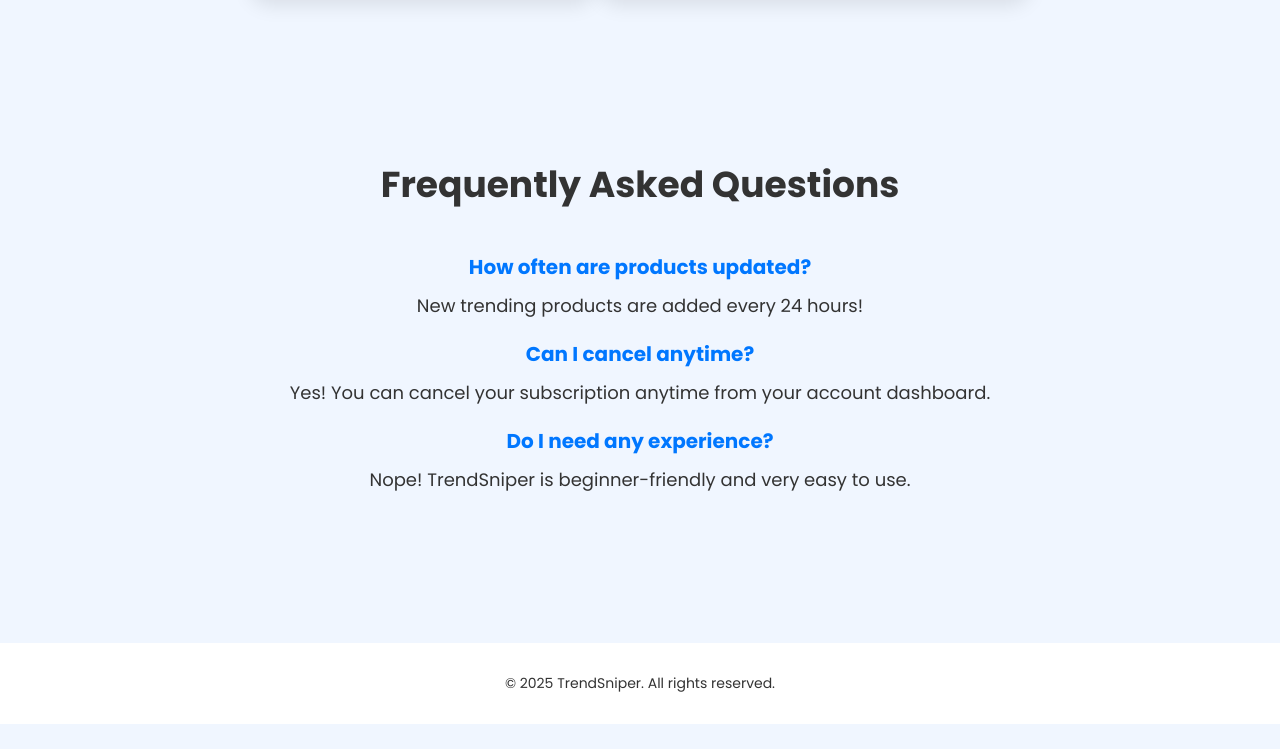
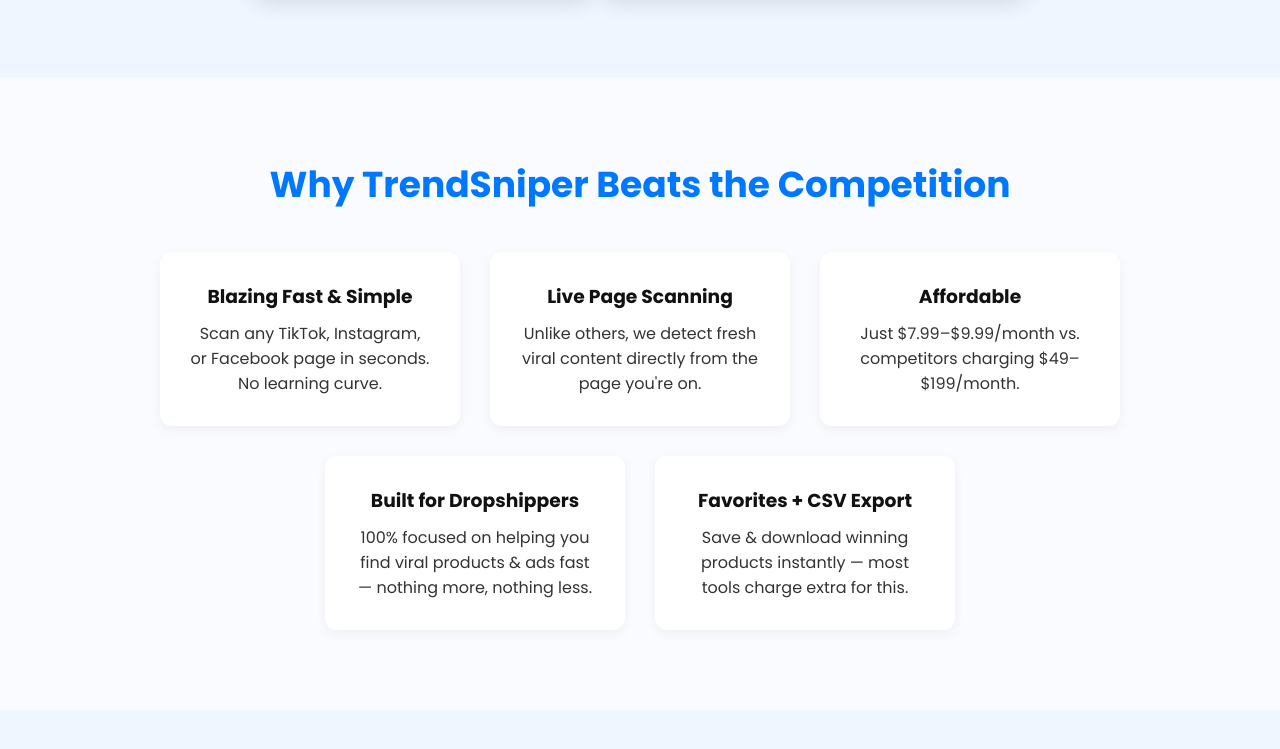
Before and after one commit to Adisa0782/Trend-Sniper-landing, a plain HTML site: page index.html in a window 1280 px wide. Shown: the part 2071-2820 px from the top of the page. Before the commit the page ends 2795 px from the top, so only its background shows below. Drawn offline with Linux system fonts and the light colour scheme.

Commit message:
Update index.html

```diff
--- a/index.html
+++ b/index.html
@@ -202,7 +202,38 @@
       </div>
     </div>
   </section>
+<section id="why-trendsniper" style="padding: 80px 20px; background: #f9fbff; text-align: center;">
+  <div class="container">
+    <h2 style="font-size: 36px; margin-bottom: 40px; color: #0077ff;">Why TrendSniper Beats the Competition</h2>
+    <div style="display: flex; flex-wrap: wrap; justify-content: center; gap: 30px;"><div style="background: white; padding: 30px; border-radius: 12px; width: 300px; box-shadow: 0 4px 12px rgba(0,0,0,0.05);">
+    <h3 style="color: #111; margin-bottom: 10px;">Blazing Fast & Simple</h3>
+    <p>Scan any TikTok, Instagram, or Facebook page in seconds. No learning curve.</p>
+  </div>
 
+  <div style="background: white; padding: 30px; border-radius: 12px; width: 300px; box-shadow: 0 4px 12px rgba(0,0,0,0.05);">
+    <h3 style="color: #111; margin-bottom: 10px;">Live Page Scanning</h3>
+    <p>Unlike others, we detect fresh viral content directly from the page you're on.</p>
+  </div>
+
+  <div style="background: white; padding: 30px; border-radius: 12px; width: 300px; box-shadow: 0 4px 12px rgba(0,0,0,0.05);">
+    <h3 style="color: #111; margin-bottom: 10px;">Affordable</h3>
+    <p>Just $7.99–$9.99/month vs. competitors charging $49–$199/month.</p>
+  </div>
+
+  <div style="background: white; padding: 30px; border-radius: 12px; width: 300px; box-shadow: 0 4px 12px rgba(0,0,0,0.05);">
+    <h3 style="color: #111; margin-bottom: 10px;">Built for Dropshippers</h3>
+    <p>100% focused on helping you find viral products & ads fast — nothing more, nothing less.</p>
+  </div>
+
+  <div style="background: white; padding: 30px; border-radius: 12px; width: 300px; box-shadow: 0 4px 12px rgba(0,0,0,0.05);">
+    <h3 style="color: #111; margin-bottom: 10px;">Favorites + CSV Export</h3>
+    <p>Save & download winning products instantly — most tools charge extra for this.</p>
+  </div>
+
+</div>
+
+  </div>
+</section>
   <!-- FAQ -->
   <section class="faq" id="faq">
     <h2>Frequently Asked Questions</h2>
```
